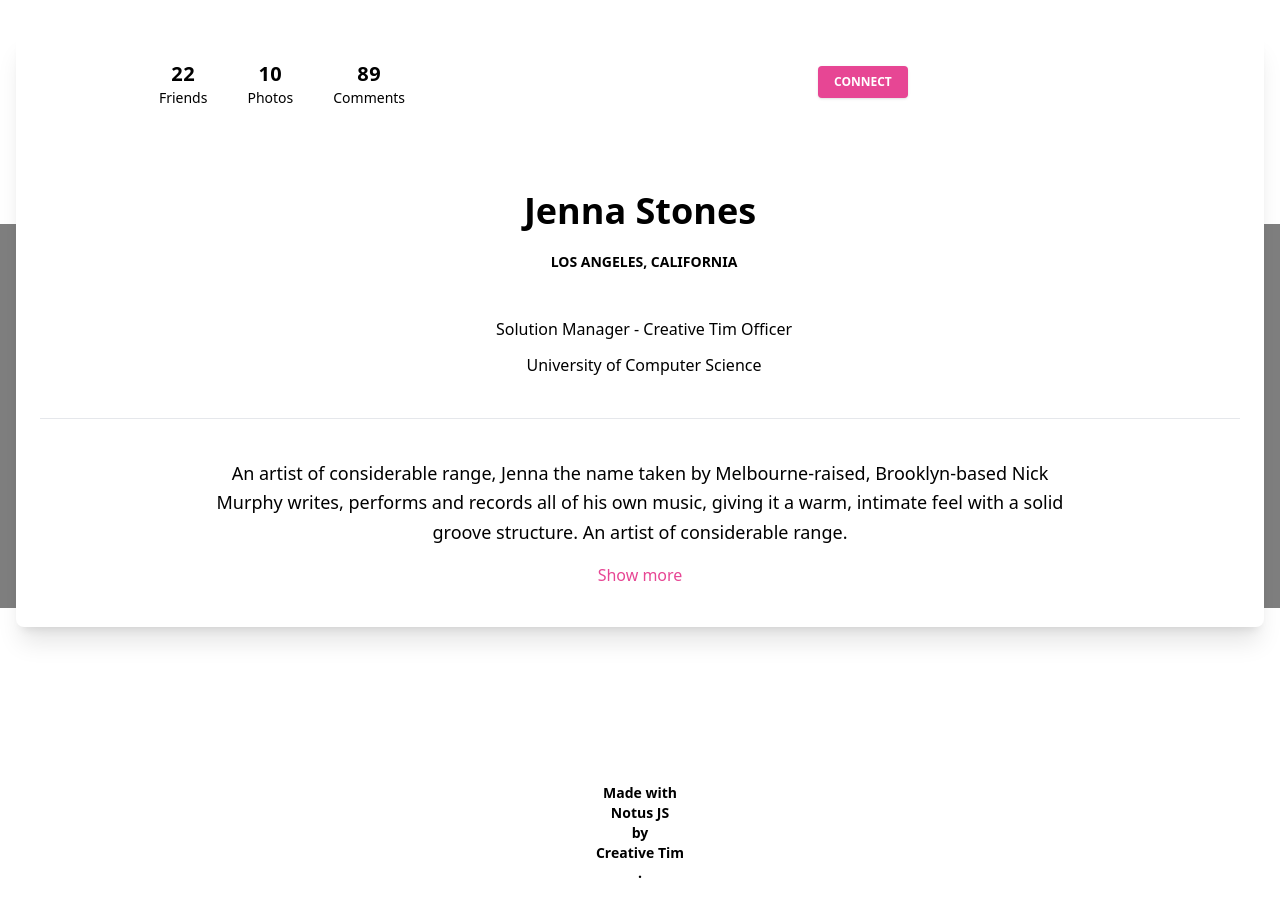
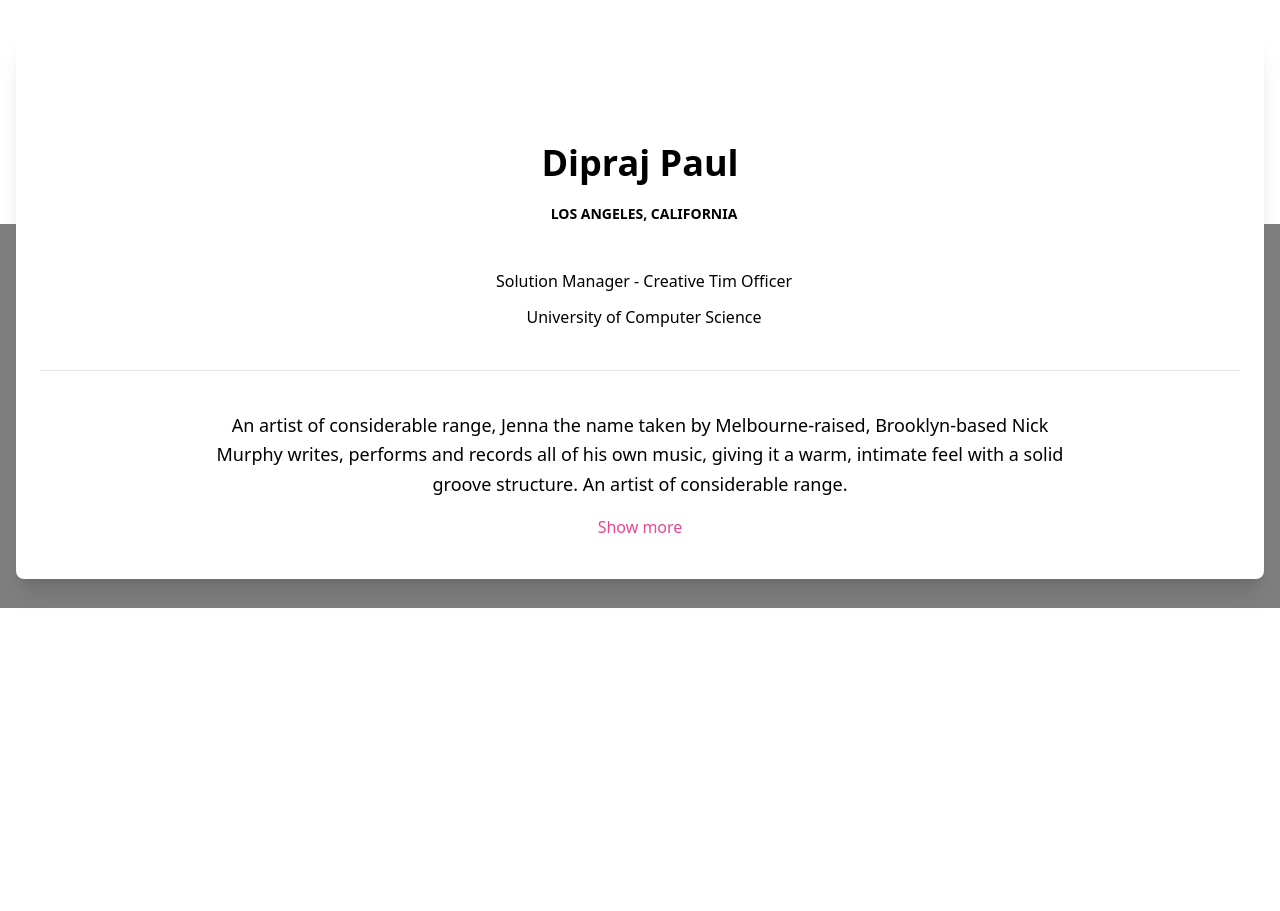
Before and after one commit to VISHAKHA1589/estateforyou, a React (Vite) app in the folder frontend/: page /profile in a window 1280 px wide. Shown: the part 160-1071 px from the top of the page. After the commit the page ends 827 px from the top, so only its background shows below. Built offline with nearby package versions, Linux system fonts and the light colour scheme.

Commit message:
Update profilePage.jsx

```diff
--- a/frontend/src/pages/User/profilePage.jsx
+++ b/frontend/src/pages/User/profilePage.jsx
@@ -1,4 +1,5 @@
 import React from "react";
+
 const ProfilePage = () => {
   return (
     <main className="profile-page">
@@ -11,7 +12,7 @@ const ProfilePage = () => {
         </div>
         <div
           className="top-auto bottom-0 left-0 right-0 w-full absolute pointer-events-none overflow-hidden h-70-px"
-          style={{ transform: "translateZ(0px)" }}
+
         >
           <svg
             className="absolute bottom-0 overflow-hidden"
@@ -45,47 +46,33 @@ const ProfilePage = () => {
                 </div>
                 <div className="w-full lg:w-4/12 px-4 lg:order-3 lg:text-right lg:self-center">
                   <div className="py-6 px-3 mt-32 sm:mt-0">
-                    <button
-                      className="bg-pink-500 active:bg-pink-600 uppercase text-white font-bold hover:shadow-md shadow text-xs px-4 py-2 rounded outline-none focus:outline-none sm:mr-2 mb-1 ease-linear transition-all duration-150"
-                      type="button"
-                    >
-                      Connect
-                    </button>
+
                   </div>
                 </div>
                 <div className="w-full lg:w-4/12 px-4 lg:order-1">
                   <div className="flex justify-center py-4 lg:pt-4 pt-8">
                     <div className="mr-4 p-3 text-center">
-                      <span className="text-xl font-bold block uppercase tracking-wide text-blueGray-600">
-                        22
-                      </span>
-                      <span className="text-sm text-blueGray-400">Friends</span>
+
+
                     </div>
                     <div className="mr-4 p-3 text-center">
-                      <span className="text-xl font-bold block uppercase tracking-wide text-blueGray-600">
-                        10
-                      </span>
-                      <span className="text-sm text-blueGray-400">Photos</span>
-                    </div>
-                    <div className="lg:mr-4 p-3 text-center">
-                      <span className="text-xl font-bold block uppercase tracking-wide text-blueGray-600">
-                        89
-                      </span>
-                      <span className="text-sm text-blueGray-400">
-                        Comments
-                      </span>
+
                     </div>
                   </div>
                 </div>
               </div>
               <div className="text-center mt-12">
                 <h3 className="text-4xl font-semibold leading-normal mb-2 text-blueGray-700 mb-2">
-                  Jenna Stones
+                  <strong>Dipraj Paul</strong>
+
                 </h3>
                 <div className="text-sm leading-normal mt-0 mb-2 text-blueGray-400 font-bold uppercase">
                   <i className="fas fa-map-marker-alt mr-2 text-lg text-blueGray-400"></i>
                   Los Angeles, California
                 </div>
+
+
+
                 <div className="mb-2 text-blueGray-600 mt-10">
                   <i className="fas fa-briefcase mr-2 text-lg text-blueGray-400"></i>
                   Solution Manager - Creative Tim Officer
@@ -115,34 +102,7 @@ const ProfilePage = () => {
           </div>
         </div>
       </section>
-      <footer className="relative bg-blueGray-200 pt-8 pb-6 mt-8">
-        <div className="container mx-auto px-4">
-          <div className="flex flex-wrap items-center md:justify-between justify-center">
-            <div className="w-full md:w-6/12 px-4 mx-auto text-center">
-              <div className="text-sm text-blueGray-500 font-semibold py-1">
-                Made with{" "}
-                <a
-                  href="https://www.creative-tim.com/product/notus-js"
-                  className="text-blueGray-500 hover:text-gray-800"
-                  target="_blank"
-                >
-                  Notus JS
-                </a>{" "}
-                by{" "}
-                <a
-                  href="https://www.creative-tim.com"
-                  className="text-blueGray-500 hover:text-blueGray-800"
-                  target="_blank"
-                >
-                  {" "}
-                  Creative Tim
-                </a>
-                .
-              </div>
-            </div>
-          </div>
-        </div>
-      </footer>
+
     </main>
   );
 };
```
